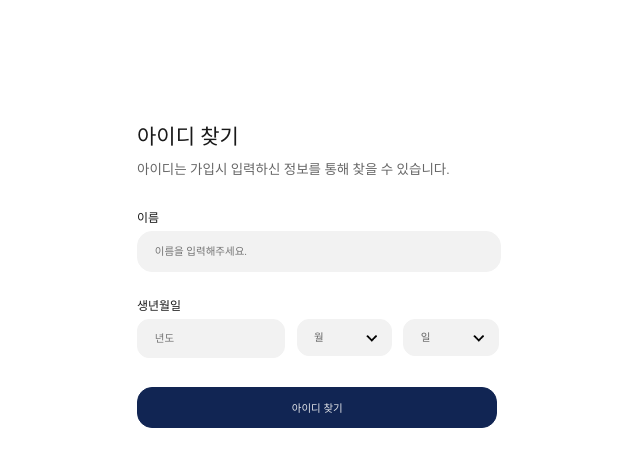
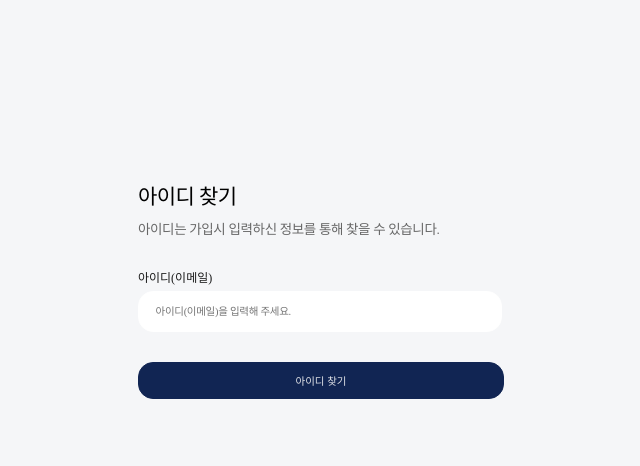
Before and after one commit to sangboking/wanted-pre-onboarding-challenge-fe-1, a React (Create React App) app: page /findId in a window 1280 px wide. Shown: the top 466 px of the page, without its empty margins (322-962 px from the left). Built offline with nearby package versions, Linux system fonts and the light colour scheme; a web font is replaced by a local one.

Commit message:
FEAT: 로그인 연동, STYLE: 아이디찾기,비밀번호찾기 페이지 css 수정

```diff
--- a/src/Components/Home.jsx
+++ b/src/Components/Home.jsx
@@ -1,13 +1,12 @@
 import React, { useState } from 'react';
 import styled from 'styled-components';
-import { Link } from 'react-router-dom';
 import LinkrLogoSvg from '../SvgIcons/LinkrLogoSvg';
 import FaceBookS from '../SvgIcons/FaceBookS';
 import InstarS from '../SvgIcons/InstarS';
 import TwitS from '../SvgIcons/TwitS';
 import RightArrowIcon from '../SvgIcons/RightArrowIcon';
 import DotIcon from '../SvgIcons/DotIcon';
-import FbLogin from './FbLogin';
+import LinkrLogoNavy from '../SvgIcons/LinkrLogoNavy';
 
 const Wrapper = styled.div`
   width:100%;
@@ -368,11 +367,6 @@ const CreateButton = styled.button`
   cursor:pointer ;
 `;
 
-const Linkbutton = styled.button`
-  width:5;
-  height:5rem ;
-`;
-
 const Home = () => {
   const boxArray = [0,1,2];
 
@@ -385,7 +379,7 @@ const Home = () => {
     return (
       <Wrapper>
         <Header>
-          <LinkrLogoSvg width={150} height={150}/>
+          <LinkrLogoNavy width={100} height={100}/>
           <HeaderRight>
             <NamedIdWrapper>
               <Name>김링커</Name>
@@ -408,18 +402,6 @@ const Home = () => {
             }
           </BrandBoxWrapper>
         </BrandWrapper>
-
-         <Link to='/scedule/week'>
-          <Linkbutton>스케줄 페이지 임시버튼</Linkbutton>
-        </Link>
-
-        <Link to='/join'>
-          <Linkbutton>회원가입 페이지 임시버튼</Linkbutton>
-        </Link>
-
-        <Link to='/login'>
-          <Linkbutton>로그인 페이지 임시버튼</Linkbutton>
-        </Link>
 
         {
           brandModal ?
@@ -459,7 +441,6 @@ const Home = () => {
         : null
         }
 
-        <FbLogin/>
 
       </Wrapper>
     );
--- a/src/JoinLogin/ConfirmId.jsx
+++ b/src/JoinLogin/ConfirmId.jsx
@@ -101,7 +101,7 @@ const GoButton = styled.button`
   height: 3.125rem;
   border-radius: 15px;
   background-color: #112553;
-  border:1px solid#112553;
+  border:1px solid #112553;
   font-size: 0.875rem;
   font-weight: 500;
   font-stretch: normal;
@@ -117,7 +117,7 @@ const GoButton2 = styled.button`
   height: 3.125rem;
   border-radius: 15px;
   background-color: #112553;
-  border:1px solid#112553;
+  border:1px solid #112553;
   font-size: 0.875rem;
   font-weight: 500;
   font-stretch: normal;
@@ -134,7 +134,7 @@ export default function ConfirmId() {
     <Back>
       <CenterBox>
 
-        <Title>김링커 님의 아이디는</Title>
+        <Title>~ 님의 아이디는</Title>
 
         <IdWrapper>
           <Intro>Link**@social.com</Intro>
--- a/src/JoinLogin/FindId.jsx
+++ b/src/JoinLogin/FindId.jsx
@@ -2,11 +2,17 @@ import styled from 'styled-components'
 import {Link} from 'react-router-dom'
 
 const Wrapper = styled.div`
-  width:30.125rem;
+  width:100%;
+  height:100vh;
   margin:0 auto;
-  margin-top:10rem;
-  margin-bottom:10rem;
-  background-color: #fff;
+  background-color: #f5f6f8;
+  overflow-y: hidden;
+`;
+
+const LayOut = styled.div`
+  width:30rem;
+  margin:0 auto;
+  margin-top: 15rem;
 `;
 
 const Title = styled.h1`
@@ -15,9 +21,8 @@ const Title = styled.h1`
   font-stretch: normal;
   font-style: normal;
   line-height: normal;
-  letter-spacing: normal;
+  letter-spacing: -0.56px;
   text-align: left;
-  color: #191919;
   margin-bottom:0.625rem;
 `;
 
@@ -27,7 +32,7 @@ const Intro = styled.h2`
   font-stretch: normal;
   font-style: normal;
   line-height: normal;
-  letter-spacing: normal;
+  letter-spacing: -0.36px;
   text-align: left;
   color: #676767;
   margin-bottom: 2.5rem;
@@ -47,9 +52,9 @@ const Name = styled.h3`
 
 const InputBox = styled.input`
   border-radius: 15px;
-  background-color: #f2f2f2;
-  border:1px solid #f2f2f2;
-  width:28.6rem;
+  background-color: #fff;
+  border:1px solid #fff;
+  width:28.625rem;
   height: 3.125rem;
   padding-left: 1.375rem;
   font-size: 0.875rem;
@@ -57,109 +62,19 @@ const InputBox = styled.input`
   font-stretch: normal;
   font-style: normal;
   line-height: normal;
-  letter-spacing: normal;
+  letter-spacing: -0.28px;
   text-align: left;
-  color: #676767;
+  color: #666;
   margin-bottom:1.938rem;
   &:focus{
     outline: none;
   }
 `;
 
-const BirthWrapper = styled.div`
-  display: flex;
-  margin-bottom: 1.938rem;
-`;
-
-const YearBox = styled.input`
-  background-color: #f2f2f2;
-  border:1px solid #f2f2f2;
-  border-radius:1rem;
-  padding-left:1.375rem;
-  height: 2.9rem;
-  width:10.625rem;
-  font-size: 0.875rem;
-  font-weight: 500;
-  font-stretch: normal;
-  font-style: normal;
-  line-height: normal;
-  letter-spacing: normal;
-  text-align: left;
-  color: #676767;
-  &:focus{
-    outline: none;
-  }
-  margin-right:0.938rem;
-`;
-
-const  MonthBox = styled.select`
-  border:1px solid #f2f2f2;
-  border-radius:1rem;
-  padding-left:1.375rem;
-  height: 3.125rem;
-  width:8.75rem;
-  font-size: 0.875rem;
-  font-weight: 500;
-  font-stretch: normal;
-  font-style: normal;
-  line-height: normal;
-  letter-spacing: normal;
-  text-align: left;
-  color: #676767;
-  background:url(/assets/arrow_down.png) no-repeat right 50%;
-  background-size:30px;
-  background-color: #f2f2f2;
-  appearance: none; //select box 화살표 제거
-  -moz-appearance: none;
-  -webkit-appearance: none;
-  cursor: pointer;
-  &:focus{
-    outline: none;
-  }
-  margin-right: 0.938rem;
-`;
-
-const MonthOption = styled.option`
-  background-color: #f2f2f2;
-  border:1px solid #f2f2f2;
-  border-radius:3rem;
-`;
-
-const DayBox = styled.select`
-  border:1px solid #f2f2f2;
-  border-radius:1rem;
-  padding-left:1.375rem;
-  height: 3.125rem;
-  width:8.75rem;
-  font-size: 0.875rem;
-  font-weight: 500;
-  font-stretch: normal;
-  font-style: normal;
-  line-height: normal;
-  letter-spacing: normal;
-  text-align: left;
-  color: #676767;
-  background:url(/assets/arrow_down.png) no-repeat right 50%;
-  background-size:30px;
-  background-color: #f2f2f2;
-  appearance: none; //select box 화살표 제거
-  -moz-appearance: none;
-  -webkit-appearance: none;
-  &:focus{
-    outline: none;
-  }
-`;
-
-const DayOption = styled.option`
-  background-color: #f2f2f2;
-  border:1px solid #f2f2f2;
-  border-radius:3rem;
-`;
-
 const Button = styled.button`
   border-radius: 15px;
-  width:30rem;
-  padding:1rem;
+  width:30.5rem;
+  height:3.125rem;
   font-size:0.875rem;
   color: rgba(250, 250, 250, 0.9);
   background-color:#112553;
@@ -171,48 +86,22 @@ const Button = styled.button`
 
 
 export default function FindId() {
-  const month = [1,2,3,4,5,6,7,8,9,10,11,12];
-  const day = [1,2,3,4,5,6,7,8,9,10,11,12,13,14,15,16,17,18,19,20,21,22,23,24,25,26,27,28,29,30,31];
 
   return (
     <Wrapper>
+      <LayOut>
         <Title>아이디 찾기</Title>
 
         <Intro>아이디는 가입시 입력하신 정보를 통해 찾을 수 있습니다.</Intro>
 
-      <Name>이름</Name>
+        <Name>아이디(이메일)</Name>
 
-      <InputBox placeholder='이름을 입력해주세요.'></InputBox>
-
-      <Name>생년월일</Name>
-
-      <BirthWrapper>
-        <YearBox placeholder='년도'></YearBox>
-        <MonthBox>
-          <MonthOption value='월'>월</MonthOption>
-          {
-            month.map((a,i)=>{
-              return(
-                <MonthOption value={a} key={i}>{a}</MonthOption>
-              )
-            })
-          }
-        </MonthBox>
-        <DayBox>
-          <DayOption value='일'>일</DayOption>
-          {
-            day.map((a,i)=>{
-              return(
-                <DayOption value={a} key={i}>{a}</DayOption>
-              )
-            })
-          }
-        </DayBox>
-      </BirthWrapper>
+        <InputBox placeholder='아이디(이메일)을 입력해 주세요.'></InputBox>
 
         <Link to='/confirmId'>
           <Button>아이디 찾기</Button>
         </Link>
+      </LayOut>
     </Wrapper>
   )
 }
--- a/src/JoinLogin/FindPw.jsx
+++ b/src/JoinLogin/FindPw.jsx
@@ -2,20 +2,26 @@ import React from 'react'
 import styled from 'styled-components'
 
 const Wrapper = styled.div`
+  width:100%;
+  height:100vh;
+  margin:0 auto;
+  background-color: #f5f6f8;
+  overflow-y: hidden;
+`;
+
+const LayOut = styled.div`
   width:30rem;
   margin:0 auto;
-  margin-top:10rem;
-  margin-bottom:10rem;
-  background-color: #fff;
+  margin-top: 15rem;
 `;
 
 const Title = styled.h1`
-  font-size: 1.75rem;
+ font-size: 1.75rem;
   font-weight: 500;
   font-stretch: normal;
   font-style: normal;
   line-height: normal;
-  letter-spacing: normal;
+  letter-spacing: -0.56px;
   text-align: left;
   color: #191919;
   margin-bottom:0.625rem;
@@ -27,7 +33,7 @@ const Intro = styled.h2`
   font-stretch: normal;
   font-style: normal;
   line-height: normal;
-  letter-spacing: normal;
+  letter-spacing: -0.36px;
   text-align: left;
   color: #676767;
   margin-bottom:2.5rem;
@@ -39,7 +45,7 @@ const Name = styled.h3`
   font-stretch: normal;
   font-style: normal;
   line-height: normal;
-  letter-spacing: normal;
+  letter-spacing: -0.32px;
   text-align: left;
   color: #191919;
   margin-bottom:0.438rem;
@@ -47,9 +53,9 @@ const Name = styled.h3`
 
 const InputBox = styled.input`
   border-radius: 15px;
-  background-color: #f7f7f7;
-  border:1px solid #f7f7f7;
-  width:28.6rem;
+  background-color: #fff;
+  border:1px solid #fff;
+  width:28.625rem;
   height: 3.125rem;
   padding-left: 1.375rem;
   font-size: 0.875rem;
@@ -68,7 +74,7 @@ const InputBox = styled.input`
 
 const Button = styled.button`
   border-radius: 15px;
-  width:30rem;
+  width:30.5rem;
   padding:1rem;
   font-size:0.875rem;
   color: rgba(250, 250, 250, 0.9);
@@ -82,6 +88,7 @@ const Button = styled.button`
 export default function FindPw() {
   return (
     <Wrapper>
+     <LayOut>
       <Title>비밀번호 찾기</Title>
 
       <Intro>가입하신 이메일 주소로 비밀번호 재설정 링크가 전송됩니다.</Intro>
@@ -90,11 +97,8 @@ export default function FindPw() {
 
       <InputBox placeholder='아이디(이메일)을 입력해주세요.' type='text'></InputBox>
 
-      <Name>이름</Name>
-
-      <InputBox placeholder='비밀번호를 재입력하세요.' type='text'></InputBox>
-
       <Button>비밀번호 찾기</Button>
+     </LayOut>
     </Wrapper>
   )
 }
--- a/src/JoinLogin/JoinOut.jsx
+++ b/src/JoinLogin/JoinOut.jsx
@@ -1,22 +1,31 @@
 import styled from 'styled-components';
+import LinkrLogoNavy from '../SvgIcons/LinkrLogoNavy';
 
 const Wrapper = styled.div`
+  width:100%;
+  height:100vh;
+  margin:0 auto;
+  background-color: #f5f6f8;
+  overflow-y: hidden;
+`;
+
+const LayOut = styled.div`
   width:30rem;
   margin:0 auto;
-  margin-top:10rem;
-  background-color: #fff;
+  margin-top: 15rem;
+  display: flex;
+  flex-direction: column;
+  align-items: center;
 `;
 
 const LogoWrapper = styled.div`
-  width:100%;
+  width: 9.081rem;
+  height: 3.485rem;
   display: flex;
+  align-items: center;
   justify-content: center;
+  margin:0 auto;
   margin-bottom:1rem;
-`;
-
-const Logo = styled.img`
-  width:9rem;
-  height:3.5rem;
 `;
 
 const Title = styled.h1`
@@ -36,7 +45,7 @@ const Title = styled.h1`
 const Intro = styled.h1`
   width:100%;
   margin:0 auto;
-  margin-bottom:3.875rem;
+  margin-bottom:2.188rem;
   font-size: 0.938rem;
   font-weight: 500;
   font-stretch: normal;
@@ -48,8 +57,8 @@ const Intro = styled.h1`
 `;
 
 const Button = styled.button`
-  width:100%;
-  height:3.125rem;
+  width: 18.75rem;
+  height: 3.125rem;
   border-radius: 15px;
   border:1px solid #112553;
   background-color: #112553;
@@ -62,20 +71,23 @@ const Button = styled.button`
   text-align: center;
   color: #fff;
   cursor: pointer;
+  margin:0 auto;
 `;
 
 export default function JoinOut() {
   return (
     <Wrapper>
-      <LogoWrapper>
-        <Logo src='/assets/Linkr_logo.png'/>
-      </LogoWrapper>
+      <LayOut>
+        <LogoWrapper>
+          <LinkrLogoNavy/>
+        </LogoWrapper>
 
-      <Title>회원탈퇴</Title>
+        <Title>회원탈퇴</Title>
 
-      <Intro>링커 회원탈퇴가 완료되었습니다.<br/>그동안 링커를 이용해주셔서 감사합니다.</Intro>
+        <Intro>링커 회원탈퇴가 완료되었습니다.<br/>그동안 링커를 이용해주셔서 감사합니다.</Intro>
 
-      <Button>확인</Button>
+        <Button>확인</Button>
+      </LayOut>
     </Wrapper>
   )
 }
```
Also changed, not shown: src/JoinLogin/Join.jsx (+29 -17 lines), src/JoinLogin/Login.jsx (+24 -7 lines). Lines whose indentation alone changed are shown as unchanged.
